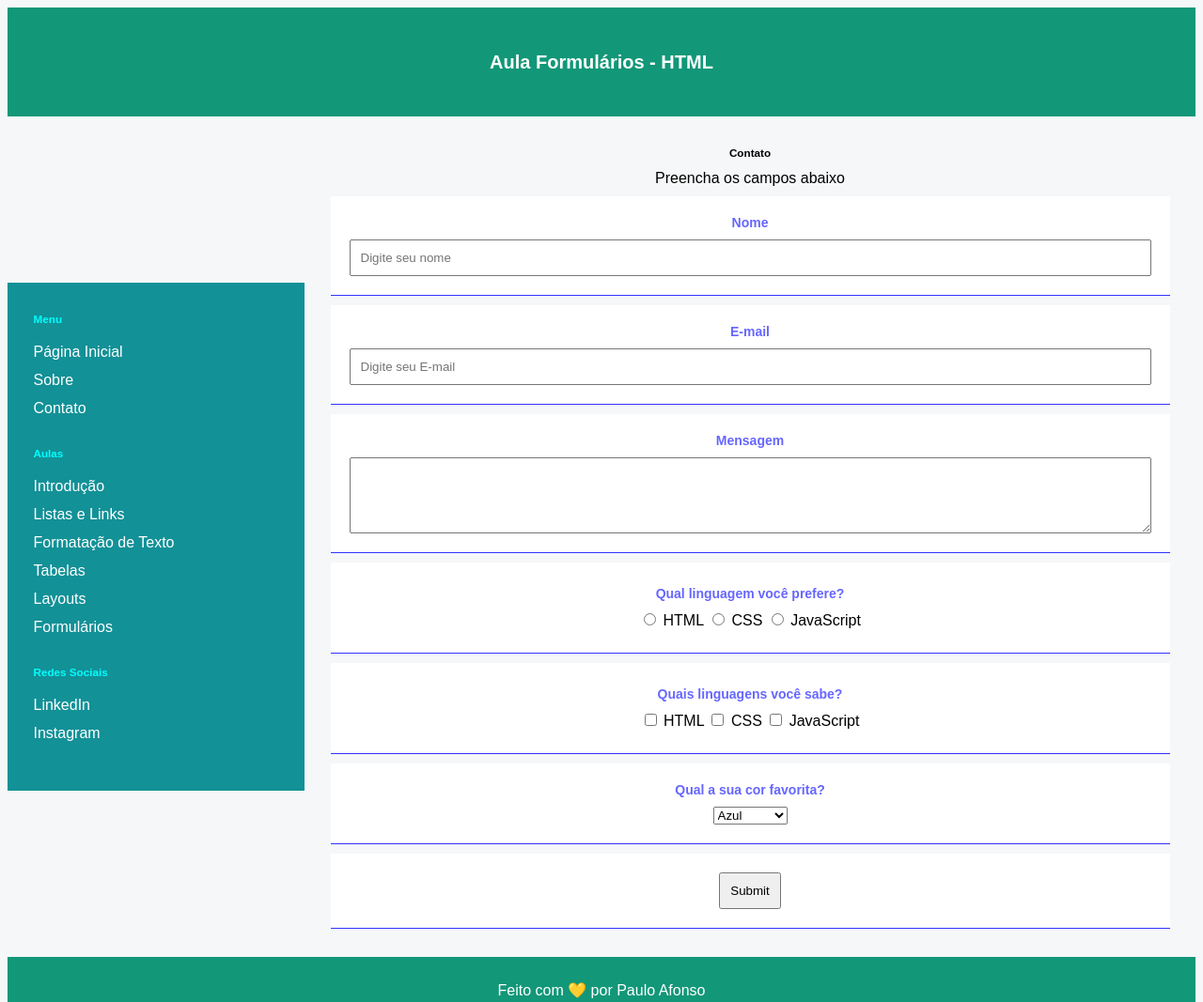
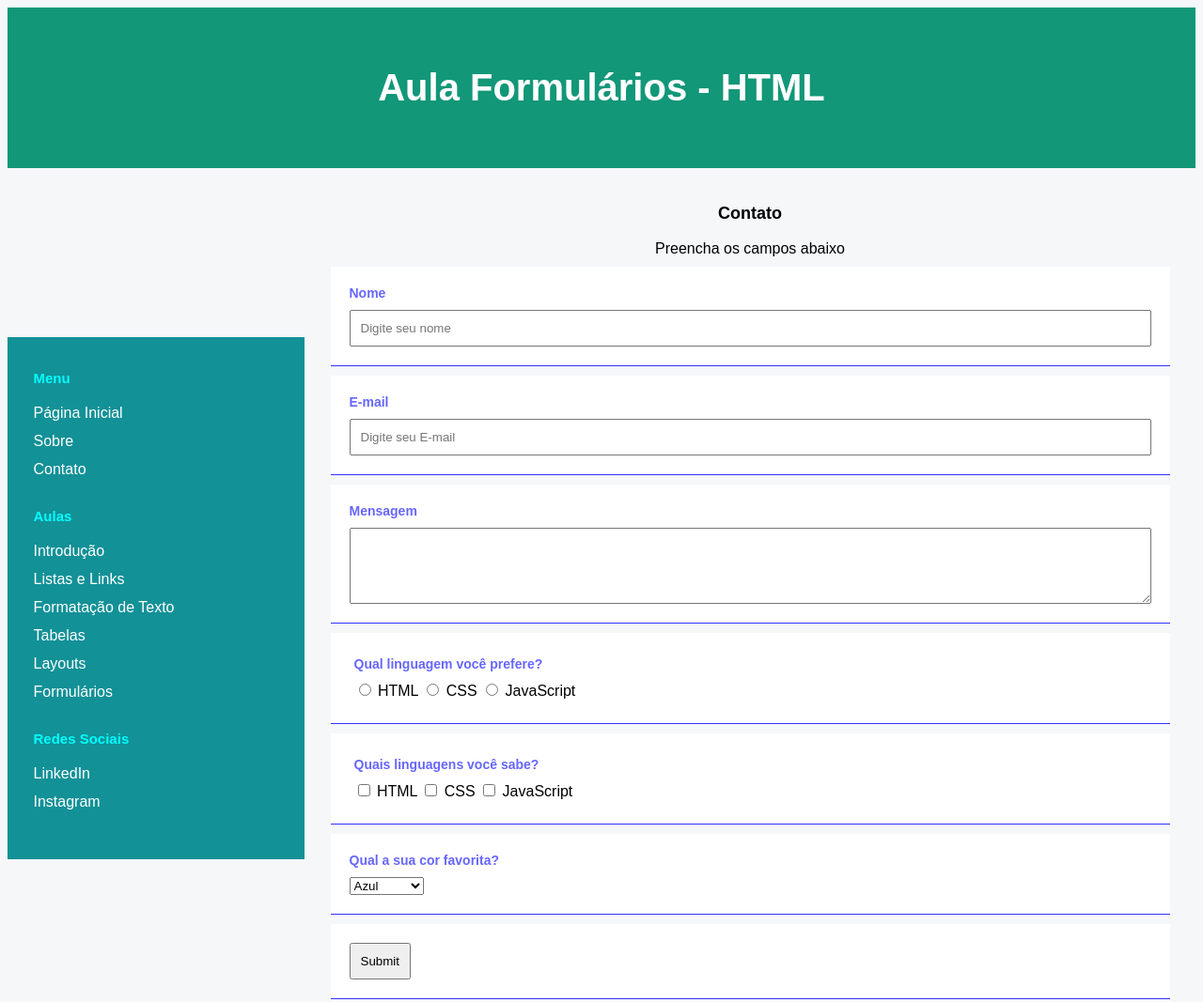
Before and after one commit to paullo-afonso/ebac-html, a plain HTML site: page 06-formularios.html in a window 1280 px wide. Shown: the top 1067 px of the page at 94% size. Drawn offline with Linux system fonts and the light colour scheme.

Commit message:
adicionado propriedades novas

```diff
--- a/css/style.css
+++ b/css/style.css
@@ -39,8 +39,16 @@
     font-size: 1.6rem; /* equivalente a 16px */
   }
 
+  h1 {
+    font-size: 1.8rem;
+  }
+
   h2 {
-    font-size: 2rem; /* equivalente a 20px */
+    font-size: 4rem;
+  }
+
+  h3 {
+    font-size: 1.5rem;
   }
 
   .topo {
@@ -106,7 +114,8 @@
     border-right: 1px solid #33f;
     */
     margin: 1rem 2rem;
-    padding: 20px;
+    padding: 2rem;
+    text-align: left;
   }
   label {
     margin-bottom: 1rem;
@@ -114,10 +123,13 @@
     font-family: sans-serif;
     font-weight: bold;
     color: #66f;
+    text-align: left;
   }
+
   input {
     padding: 1rem;
   }
+
   [type="text"], [type="email"], textarea, label {
     width: 100%;
     display: block;
```
Also changed, not shown: index.html (+1 -1 lines).
